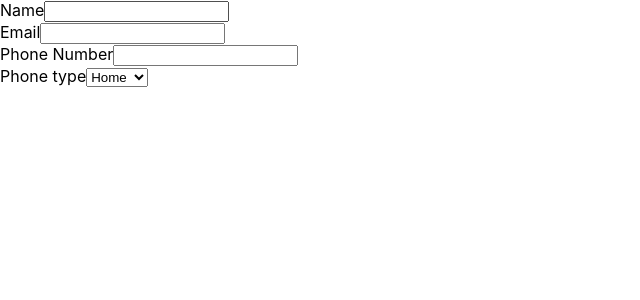
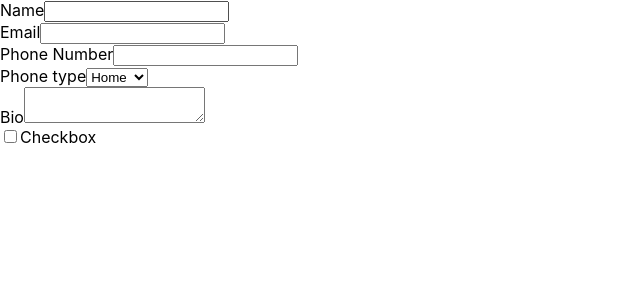
Before and after one commit to fiosman/react-forms, a React (Create React App) app: page / in a window 1280 px wide. Shown: the top 300 px of the page, without its empty margins (0-640 px from the left). Built offline with nearby package versions, Linux system fonts and the light colour scheme.

Commit message:
adds text area and checkbox for email notifications

```diff
--- a/src/App.js
+++ b/src/App.js
@@ -9,7 +9,7 @@ function App() {
   const [phoneType, setPhoneType] = useState("");
   const [staff, setStaff] = useState("");
   const [bio, setBio] = useState("");
-  const [emailNotifications, setEmailNotifications] = useState("");
+  const [emailChecked, setEmailChecked] = useState(false);
 
   const handleSubmit = () => {};
 
@@ -31,10 +31,26 @@ function App() {
         <label>
           Phone type
           <select value={phoneType} onChange={(e) => setPhoneType(e.target.value)}>
+            {" "}
             <option>Home</option>
             <option>Work</option>
             <option>Mobile</option>
-          </select>
+          </select>{" "}
+          <br />
+        </label>
+        <label>
+          Bio
+          <textarea value={bio} onChange={(e) => setBio(e.target.value)}></textarea>
+          <br />
+        </label>
+        <label>
+          <input
+            type="checkbox"
+            value={emailChecked}
+            onChange={() => setEmailChecked(!emailChecked)}
+            checked={emailChecked}
+          />
+          Checkbox
         </label>
       </form>
     </>
```
